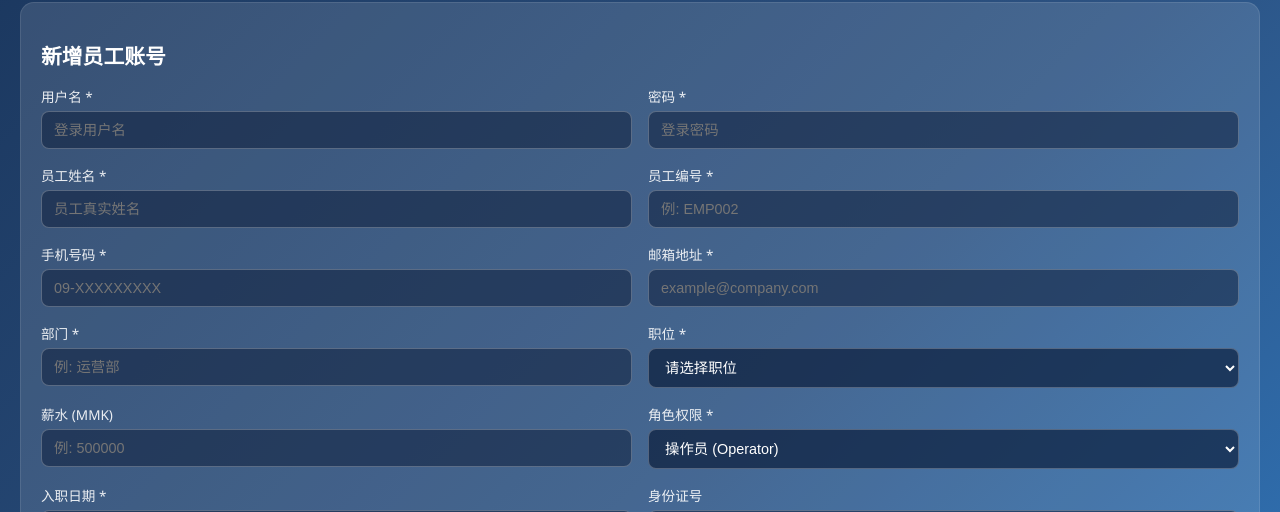
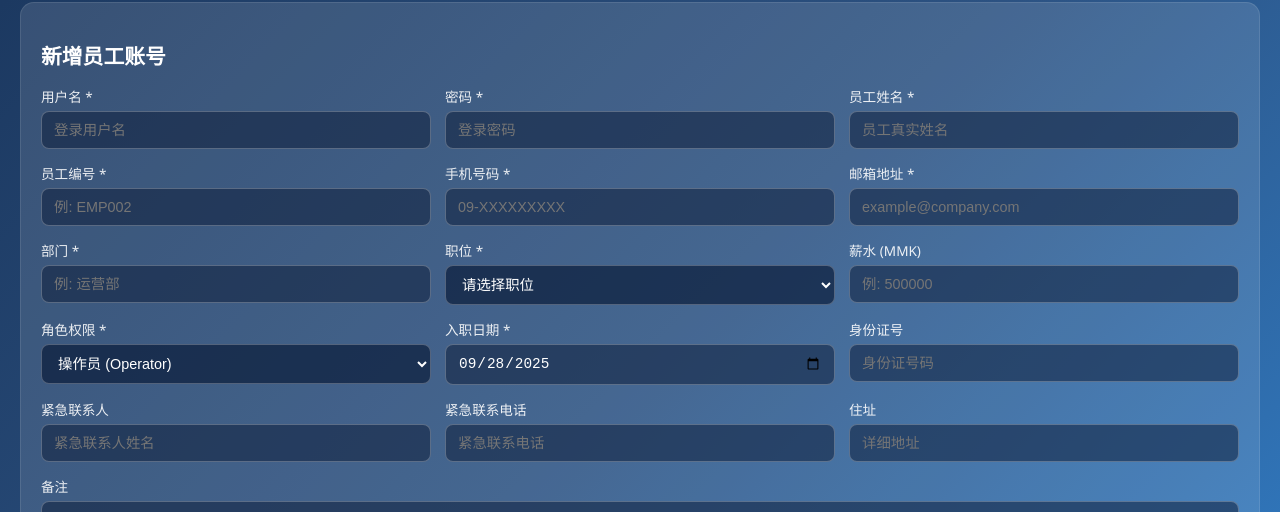
Before and after one commit to huangdelun16-lgtm/ml-express, a React (Create React App) app: page /admin/accounts in a window 1280 px wide. Both pictures are taken after a click on the button "+ 新增账号". Shown: the part 118-630 px from the top of the page. Built offline with nearby package versions, Linux system fonts and the light colour scheme; no server answers; the database is empty; the HTML template or start-up script is replaced by a standard one.

Commit message:
优化表单布局 - 改为三列显示，输入框更短更美观

```diff
--- a/src/pages/AccountManagement.tsx
+++ b/src/pages/AccountManagement.tsx
@@ -202,7 +202,7 @@ const AccountManagement: React.FC = () => {
         >
           <h2 style={{ color: 'white', marginBottom: '16px', fontSize: '1.3rem' }}>新增员工账号</h2>
           <form onSubmit={handleSubmit}>
-            <div style={{ display: 'grid', gridTemplateColumns: '1fr 1fr', gap: '16px', marginBottom: '16px' }}>
+            <div style={{ display: 'grid', gridTemplateColumns: '1fr 1fr 1fr', gap: '14px', marginBottom: '14px' }}>
               <div>
                 <label style={labelStyle}>用户名 *</label>
                 <input
```
Also changed, not shown: 2 other files (tests, documents, lock files or other folders).
